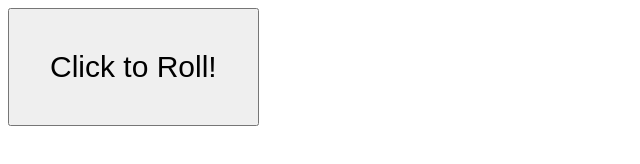
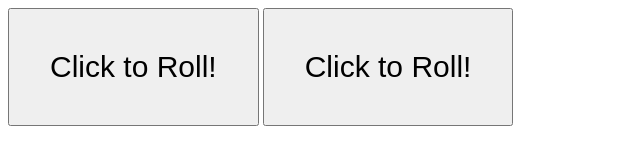
Before and after one commit to benjaminLeongSK/LabEx1, a plain HTML site: page index.html in a window 1280 px wide. Shown: the whole page, without its empty margins (0-640 px from the left). Drawn offline with Linux system fonts and the light colour scheme.

Commit message:
button added

```diff
--- a/index.html
+++ b/index.html
@@ -9,6 +9,7 @@
 </head>
 <body>
     <button class="button">Click to Roll!</button>
+    <button class="button">Click to Roll!</button>
 </body>
 <script src ="script.js"></script>
 </html>
```
